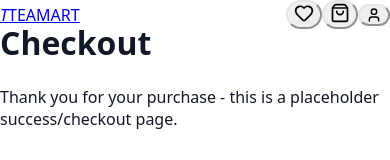
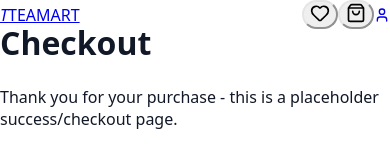
Before and after one commit to Teamthy/Teamart_pr, a Next.js app: page /checkout in a window 390 px wide. Shown: the top 160 px of the page. Built offline with nearby package versions, Linux system fonts and the light colour scheme.

Commit message:
refactor hero and navbar for mobile responsiveness

```diff
--- a/components/home/Hero.tsx
+++ b/components/home/Hero.tsx
@@ -11,6 +11,7 @@ export default function Hero() {
                     src="https://images.unsplash.com/photo-1523381210434-271e8be1f52b?q=80&w=2000&auto=format&fit=crop"
                     alt="Hero"
                     fill
+                    sizes="100vw"
                     priority
                     className="object-cover opacity-60"
                 />
--- a/components/layout/Navbar.tsx
+++ b/components/layout/Navbar.tsx
@@ -63,10 +63,10 @@ export default function Navbar() {
                             </span>
                         )}
                     </button>
-                    <button className="flex items-center gap-2 bg-black text-white px-4 py-2 rounded-full text-sm font-medium hover:bg-gray-800 transition-all">
+                    <Link href="/sign-in" className="flex items-center gap-2 bg-black text-white px-4 py-2 rounded-full text-sm font-medium hover:bg-gray-800 transition-all">
                         <User size={16} />
                         <span className="hidden sm:inline">Sign In</span>
-                    </button>
+                    </Link>
                 </div>
             </div>
         </nav>
```
